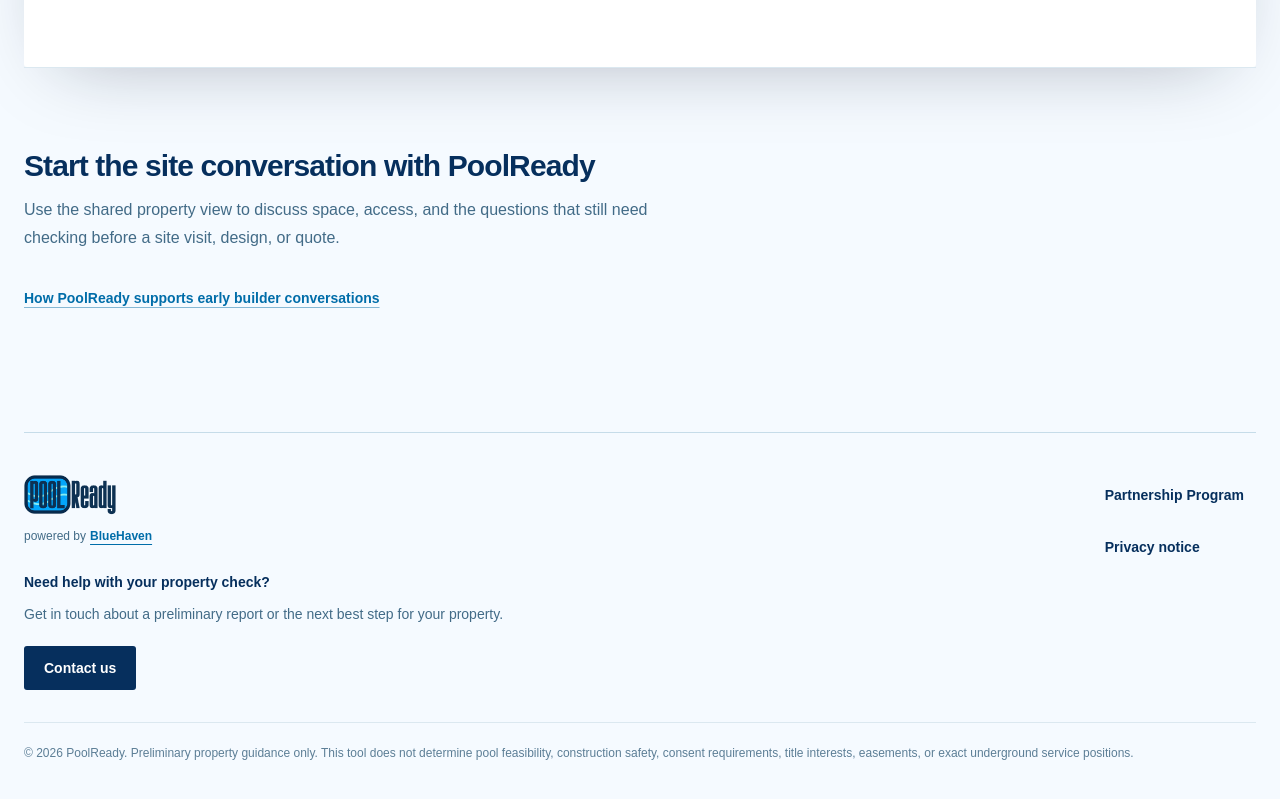
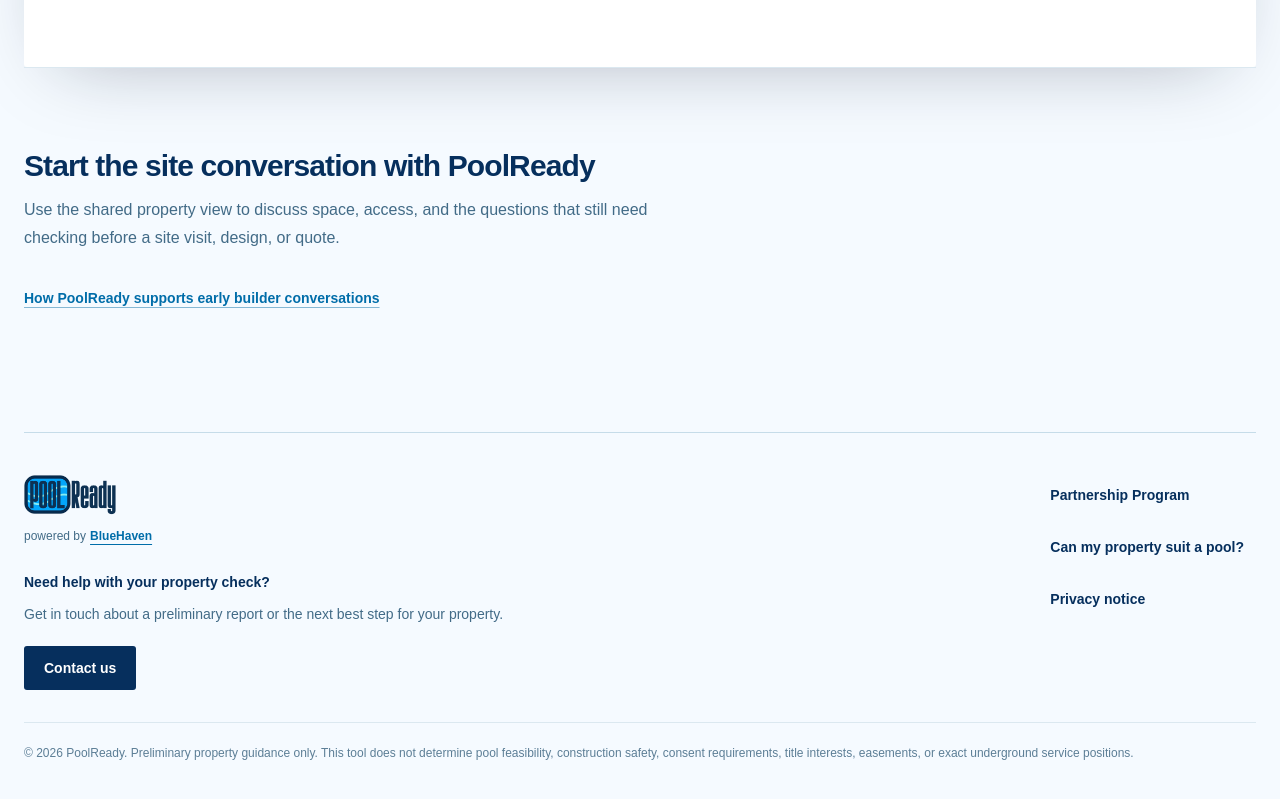
Before and after one commit to royalglass23/pool-feasibility-nz, a Next.js app: page / in a window 1280 px wide. Shown: the part 1946-2745 px from the top of the page. Built offline with nearby package versions, Linux system fonts and the light colour scheme; no server answers.

Commit message:
Add property suitability link to footer

```diff
--- a/src/components/site-footer.tsx
+++ b/src/components/site-footer.tsx
@@ -34,6 +34,12 @@
             <Link href="/partners" className="site-menu-link">
               Partnership Program
             </Link>
+            <Link
+              href="/can-my-auckland-property-suit-a-pool"
+              className="site-menu-link"
+            >
+              Can my property suit a pool?
+            </Link>
             <Link href="/privacy" className="site-menu-link">
               Privacy notice
             </Link>
```
Also changed, not shown: 1 other file (tests, documents, lock files or other folders).
